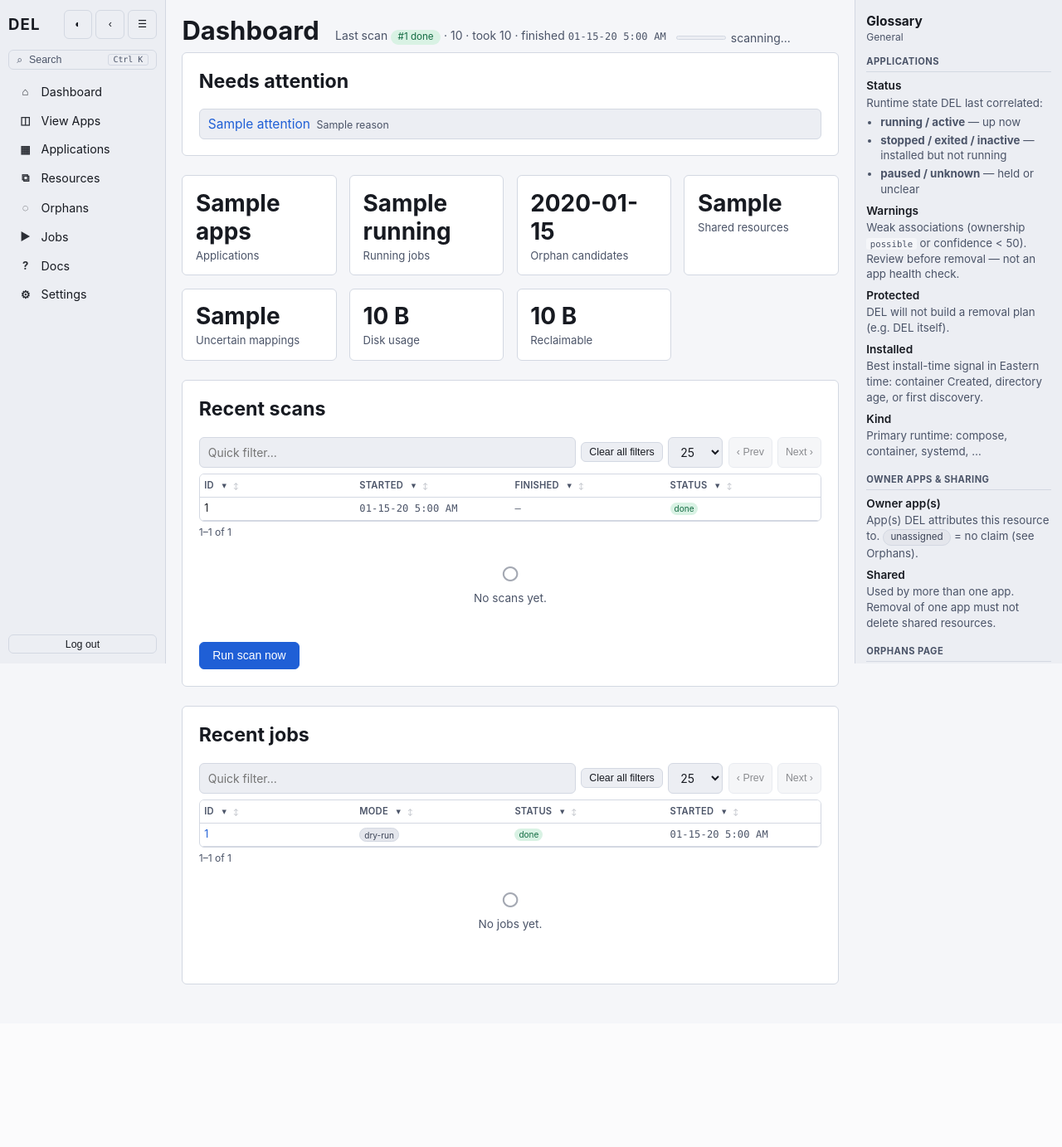
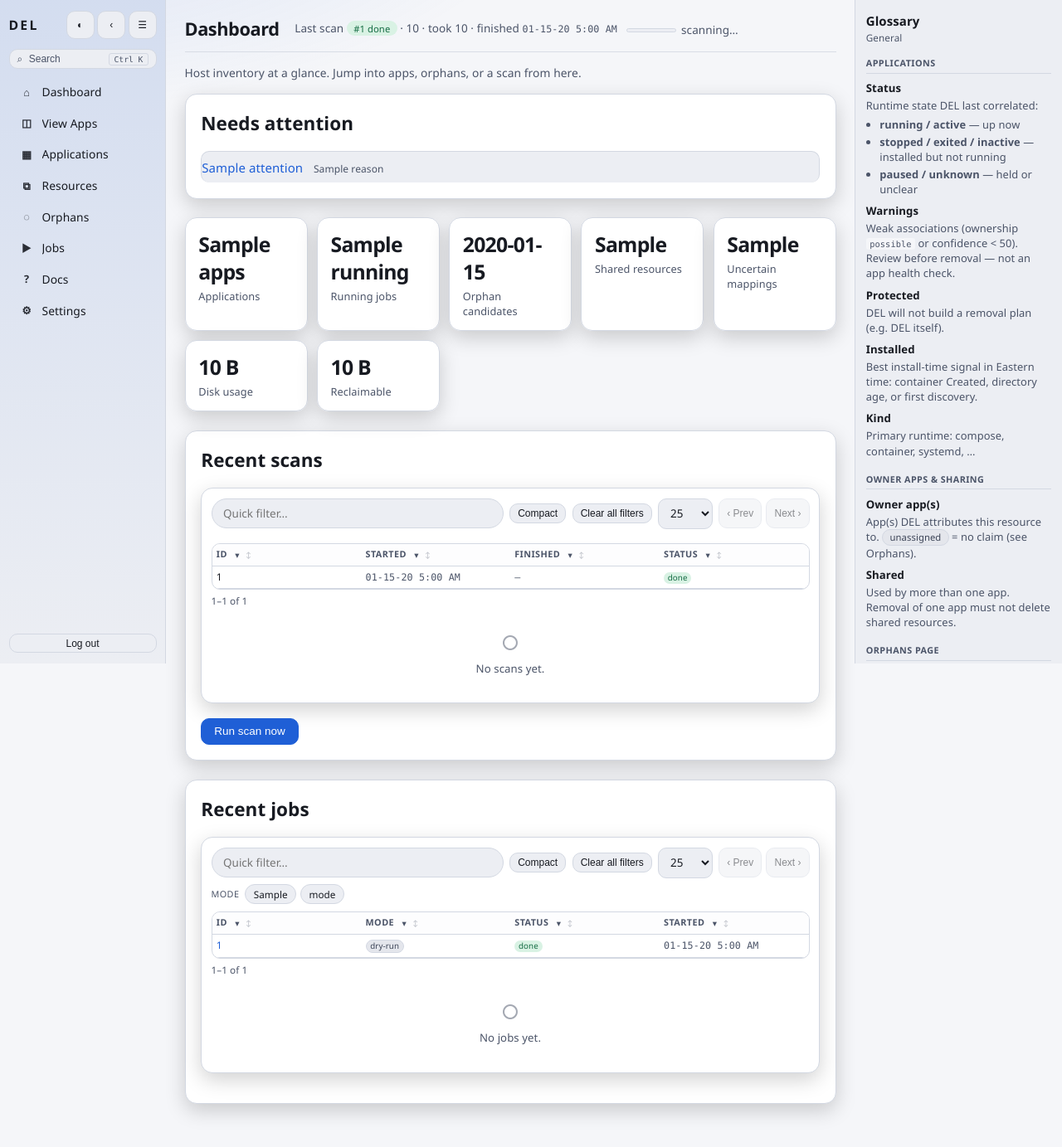
Before and after one commit to adminbjkai/del, a FastAPI app: template backend/del_app/web/templates/dashboard.html in a window 1280 px wide. Shown: the whole page at 83% size. Before the commit the page ends 1187 px from the top, so only its background shows below. Run offline with FastAPI, Linux system fonts and the light colour scheme; the template is opened without the code that fills it: most values are stand-ins (such as "Sample title", 1, 10 or a date in 2020); data that the repository does not hold is empty.

Commit message:
Refresh the web UI: denser chrome, chip filters, compact mode.
Site-wide visual pass on the shell, cards, tables, tabs, and login, plus
quick status/kind chips and a compact density toggle on every enhanced table.

```diff
--- a/backend/del_app/web/static/app.css
+++ b/backend/del_app/web/static/app.css
@@ -26,8 +26,11 @@
   --ok: #34c98a;
   --ok-bg: #133026;
   --info-bg: #1c2733;
-  --radius: 6px;
-  --font: -apple-system, BlinkMacSystemFont, "Segoe UI", Roboto, Helvetica, Arial, sans-serif;
+  --radius: 10px;
+  --radius-sm: 8px;
+  --shadow: 0 10px 30px rgba(0, 0, 0, 0.28);
+  --shadow-sm: 0 1px 0 rgba(255, 255, 255, 0.04) inset, 0 8px 24px rgba(0, 0, 0, 0.18);
+  --font: "Segoe UI", Inter, ui-sans-serif, system-ui, -apple-system, sans-serif;
   --mono: ui-monospace, SFMono-Regular, Menlo, Consolas, monospace;
 
   /* Tone tokens: the single colour system behind every status-*, badge-*,
@@ -136,8 +139,12 @@
 
 html, body {
   margin: 0; padding: 0;
-  background: var(--bg); color: var(--text);
-  font-family: var(--font); font-size: 15.5px;
+  background:
+    radial-gradient(1200px 500px at 0% -10%, color-mix(in srgb, var(--accent) 14%, transparent), transparent 55%),
+    var(--bg);
+  color: var(--text);
+  font-family: var(--font); font-size: 15px;
+  letter-spacing: 0.005em;
   /* clip, not hidden: `hidden` computes overflow-y to auto and turns these into
      scroll containers, which silently kills every position:sticky below. */
   overflow-x: clip;
@@ -1572,3 +1579,177 @@ pre.output { background: var(--bg); border: 1px solid var(--border); border-radi
   a { color: #000 !important; text-decoration: underline; }
   .table, .table th, .table td { width: auto !important; max-width: none !important; }
 }
+
+/* =========================================================================
+   2026 shell refresh — denser chrome, chips, cards, density modes
+   ========================================================================= */
+.sidebar {
+  background:
+    linear-gradient(180deg, color-mix(in srgb, var(--bg-alt) 88%, var(--accent) 12%), var(--bg-alt));
+  padding: 0.85rem 0.7rem;
+}
+.brand {
+  font-size: 1.05rem;
+  letter-spacing: 0.14em;
+}
+.nav-links a {
+  border: 1px solid transparent;
+  padding: 0.48rem 0.7rem;
+  font-weight: 550;
+}
+.nav-links a:hover {
+  background: color-mix(in srgb, var(--bg-card) 80%, var(--accent) 20%);
+  border-color: color-mix(in srgb, var(--border) 70%, var(--accent) 30%);
+}
+.nav-links a.active {
+  box-shadow: var(--shadow-sm);
+}
+.content {
+  padding: 1.35rem 1.5rem 2rem;
+}
+.page-header {
+  align-items: center;
+  margin-bottom: 1rem;
+  padding-bottom: 0.85rem;
+  border-bottom: 1px solid color-mix(in srgb, var(--border) 80%, transparent);
+}
+.page-header h1 {
+  font-size: 1.45rem;
+  letter-spacing: -0.02em;
+  font-weight: 700;
+}
+.page-lede {
+  margin: 0 0 1rem;
+  max-width: 72ch;
+  color: var(--text-muted);
+  font-size: 0.92rem;
+  line-height: 1.45;
+}
+.stat-grid {
+  grid-template-columns: repeat(auto-fit, minmax(148px, 1fr));
+  gap: 0.75rem;
+}
+.stat-card {
+  border-radius: 14px;
+  padding: 1rem 1.05rem 0.95rem;
+  box-shadow: var(--shadow-sm);
+  background:
+    linear-gradient(180deg, color-mix(in srgb, var(--bg-card) 92%, white 8%), var(--bg-card));
+}
+a.stat-card:hover {
+  transform: translateY(-3px);
+  box-shadow: var(--shadow);
+}
+.stat-value {
+  font-size: 1.65rem;
+  letter-spacing: -0.03em;
+  font-variant-numeric: tabular-nums;
+}
+.panel {
+  border-radius: 14px;
+  box-shadow: var(--shadow-sm);
+}
+.tabbar {
+  gap: 0.35rem;
+  border-bottom: 0;
+  padding: 0.2rem;
+  background: var(--bg-alt);
+  border-radius: 999px;
+  display: flex;
+  overflow-x: auto;
+}
+.tabbar a {
+  border-radius: 999px;
+  white-space: nowrap;
+}
+.table-block {
+  background: var(--bg-card);
+  border: 1px solid var(--border);
+  border-radius: 14px;
+  padding: 0.75rem 0.75rem 0.4rem;
+  box-shadow: var(--shadow-sm);
+}
+.table-toolbar {
+  gap: 0.5rem;
+}
+.table-filter {
+  flex: 1 1 16rem;
+  min-width: 12rem;
+  border-radius: 999px !important;
+  padding-left: 0.9rem !important;
+}
+.filter-chipbar {
+  display: flex;
+  flex-wrap: wrap;
+  gap: 0.65rem 1rem;
+  margin: 0 0 0.65rem;
+}
+.filter-chip-group {
+  display: flex;
+  flex-wrap: wrap;
+  align-items: center;
+  gap: 0.3rem;
+}
+.filter-chip-label {
+  font-size: 0.72rem;
+  text-transform: uppercase;
+  letter-spacing: 0.04em;
+  color: var(--text-muted);
+  margin-right: 0.15rem;
+}
+.filter-chip {
+  border: 1px solid var(--border);
+  background: var(--bg-alt);
+  color: var(--text);
+  border-radius: 999px;
+  padding: 0.18rem 0.65rem;
+  font: inherit;
+  font-size: 0.78rem;
+  cursor: pointer;
+}
+.filter-chip:hover { border-color: var(--accent); }
+.filter-chip.is-on,
+.filter-chip[aria-pressed="true"] {
+  background: var(--accent-bg);
+  border-color: var(--accent-bg);
+  color: #fff;
+}
+.table thead th {
+  font-size: 0.72rem;
+  text-transform: uppercase;
+  letter-spacing: 0.04em;
+  color: var(--text-muted);
+  background: color-mix(in srgb, var(--bg-card) 88%, var(--bg-alt));
+}
+.table tbody tr:hover td {
+  background: color-mix(in srgb, var(--accent) 8%, var(--bg-card));
+}
+html[data-density="compact"] .table td,
+html[data-density="compact"] .table th {
+  padding-top: 0.28rem;
+  padding-bottom: 0.28rem;
+}
+html[data-density="compact"] .content { padding-top: 0.9rem; }
+html[data-density="compact"] .stat-card { padding: 0.7rem 0.8rem; }
+html[data-density="compact"] .panel { padding: 0.85rem; }
+.login-body {
+  background:
+    radial-gradient(900px 420px at 50% -20%, color-mix(in srgb, var(--accent) 22%, transparent), transparent 60%),
+    var(--bg);
+}
+.login-card {
+  width: min(380px, calc(100vw - 2rem));
+  border-radius: 18px;
+}
+.attention-list { list-style: none; padding: 0; margin: 0; }
+.attention-item {
+  display: flex; flex-wrap: wrap; gap: 0.35rem 0.85rem;
+  padding: 0.55rem 0;
+  border-bottom: 1px solid var(--border);
+}
+.attention-item:last-child { border-bottom: 0; }
+.cmdk-box {
+  border-radius: 16px;
+  overflow: hidden;
+  box-shadow: var(--shadow);
+}
--- a/backend/del_app/web/static/app.js
+++ b/backend/del_app/web/static/app.js
@@ -213,6 +213,26 @@
     search.placeholder = table.getAttribute("data-search-placeholder") || "Quick filter…";
     search.setAttribute("aria-label", "Quick filter all columns");
     toolbar.appendChild(search);
+
+    var densityBtn = document.createElement("button");
+    densityBtn.type = "button";
+    densityBtn.className = "btn btn-sm table-density";
+    function currentDensity() {
+      return document.documentElement.getAttribute("data-density") === "compact" ? "compact" : "comfortable";
+    }
+    function setDensity(mode) {
+      document.documentElement.setAttribute("data-density", mode);
+      try { localStorage.setItem("del-density", mode); } catch (err) {}
+      densityBtn.textContent = mode === "compact" ? "Comfortable" : "Compact";
+      densityBtn.setAttribute("aria-pressed", mode === "compact" ? "true" : "false");
+    }
+    setDensity(currentDensity() === "compact" || (function () {
+      try { return localStorage.getItem("del-density") === "compact"; } catch (err) { return false; }
+    })() ? "compact" : "comfortable");
+    densityBtn.addEventListener("click", function () {
+      setDensity(currentDensity() === "compact" ? "comfortable" : "compact");
+    });
+    toolbar.appendChild(densityBtn);
 
     var clearBtn = document.createElement("button");
     clearBtn.type = "button";
@@ -416,6 +436,53 @@
       });
     });
 
+    var chipFilters = {};
+    var chipBar = document.createElement("div");
+    chipBar.className = "filter-chipbar";
+    chipBar.hidden = true;
+    wrap.insertBefore(chipBar, scroller);
+    var quickHeaders = /^(status|kind|mode|shared|protected|state|state\/health|orphan|dangling|health)$/i;
+    Array.prototype.forEach.call(headRow.cells, function (th, idx) {
+      var headerLabel = (th.textContent || "").replace(/▾.*/g, "").trim();
+      if (!quickHeaders.test(headerLabel)) return;
+      var values = {};
+      allRows.forEach(function (r) {
+        var cell = r.cells[idx];
+        if (!cell) return;
+        var v = (cell.getAttribute("data-filter-value") || cell.textContent || "").replace(/\s+/g, " ").trim();
+        if (!v || v === "—") return;
+        v.split(/\s+/).forEach(function (part) {
+          if (part && part !== "—") values[part] = true;
+        });
+      });
+      var keys = Object.keys(values).sort();
+      if (keys.length < 2 || keys.length > 12) return;
+      var group = document.createElement("div");
+      group.className = "filter-chip-group";
+      var glabel = document.createElement("span");
+      glabel.className = "filter-chip-label";
+      glabel.textContent = headerLabel;
+      group.appendChild(glabel);
+      keys.forEach(function (val) {
+        var chip = document.createElement("button");
+        chip.type = "button";
+        chip.className = "filter-chip";
+        chip.setAttribute("aria-pressed", "false");
+        chip.textContent = val;
+        chip.addEventListener("click", function () {
+          var set = chipFilters[idx] || new Set();
+          if (set.has(val)) set.delete(val); else set.add(val);
+          if (set.size === 0) delete chipFilters[idx]; else chipFilters[idx] = set;
+          chip.setAttribute("aria-pressed", set.has(val) ? "true" : "false");
+          chip.classList.toggle("is-on", set.has(val));
+          applyFilter(); render();
+        });
+        group.appendChild(chip);
+      });
+      chipBar.appendChild(group);
+      chipBar.hidden = false;
+    });
+
     var pageSel = document.createElement("select");
     pageSel.className = "table-pagesize";
     [25, 50, 100, 0].forEach(function (n) {
@@ -495,6 +562,16 @@
       var term = search.value.trim().toLowerCase();
       filtered = allRows.filter(function (r) {
         if (term && r.textContent.toLowerCase().indexOf(term) === -1) return false;
+        for (var chipCol in chipFilters) {
+          if (!Object.prototype.hasOwnProperty.call(chipFilters, chipCol)) continue;
+          var wanted = chipFilters[chipCol];
+          var rawChip = cellText(r, Number(chipCol));
+          var okChip = false;
+          wanted.forEach(function (v) {
+            if (rawChip.indexOf(String(v).toLowerCase()) !== -1) okChip = true;
+          });
+          if (!okChip) return false;
+        }
         for (var i = 0; i < colFilters.length; i++) {
           var f = colFilters[i];
           var text = cellText(r, f.col);
@@ -549,6 +626,11 @@
         f.op = "contains";
         f.val = "";
         f.selected = null;
+      });
+      Object.keys(chipFilters).forEach(function (k) { delete chipFilters[k]; });
+      wrap.querySelectorAll(".filter-chip.is-on").forEach(function (c) {
+        c.classList.remove("is-on");
+        c.setAttribute("aria-pressed", "false");
       });
       wrap.querySelectorAll(".th-filter-btn.is-active").forEach(function (b) {
         b.classList.remove("is-active");
--- a/backend/del_app/web/static/theme-init.js
+++ b/backend/del_app/web/static/theme-init.js
@@ -5,5 +5,9 @@
       t = window.matchMedia && window.matchMedia("(prefers-color-scheme: light)").matches ? "light" : "dark";
     }
     document.documentElement.setAttribute("data-theme", t);
+    var d = localStorage.getItem("del-density");
+    if (d === "compact" || d === "comfortable") {
+      document.documentElement.setAttribute("data-density", d);
+    }
   } catch (e) {}
 })();
--- a/backend/del_app/web/templates/dashboard.html
+++ b/backend/del_app/web/templates/dashboard.html
@@ -20,6 +20,8 @@
   <div class="scan-strip muted" id="scan-strip">No scans yet — run one below.</div>
   {% endif %}
 </div>
+
+<p class="page-lede">Host inventory at a glance. Jump into apps, orphans, or a scan from here.</p>
 
 <section class="panel" id="attention-panel">
   <h2>Needs attention</h2>
```
Also changed, not shown: backend/del_app/web/templates/apps.html (+3 -5 lines).
